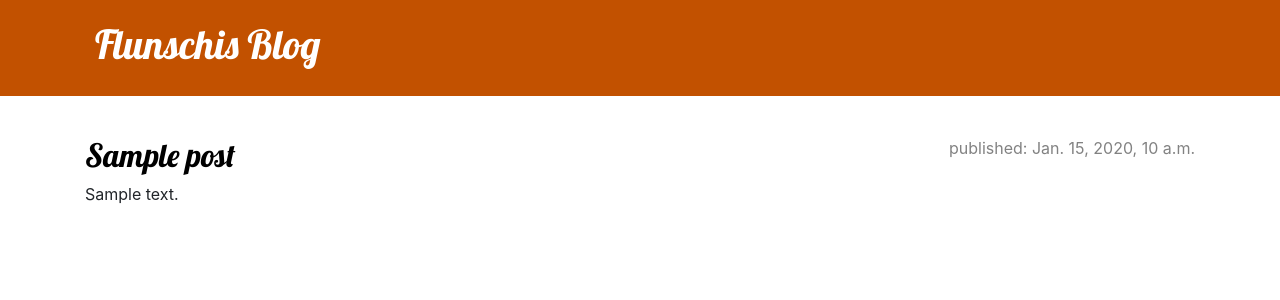
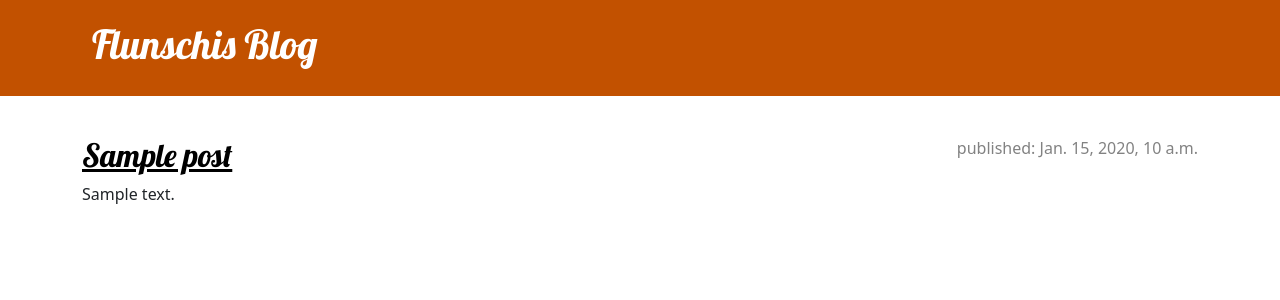
Before and after one commit to realflunschi/dg_test, a Django app: template blog/templates/blog/post_list.html in a window 1280 px wide. Shown: the top 300 px of the page. Run offline with Django 3.2, Linux system fonts and the light colour scheme; the template is opened without the code that fills it: most values are stand-ins (such as "Sample title", 1, 10 or a date in 2020).

Commit message:
use lates bootstrap version, set meta according to bootstrap documentation

```diff
--- a/blog/templates/blog/base.html
+++ b/blog/templates/blog/base.html
@@ -2,8 +2,10 @@
 <!DOCTYPE html>
 <html>
     <head>
+        <meta charset="utf-8">
+        <meta name="viewport" content="width=device-width, initial-scale=1">
         <title>Flunschis blog</title>
-        <link rel="stylesheet" href="https://cdn.jsdelivr.net/npm/bootstrap@4.5.3/dist/css/bootstrap.min.css" integrity="sha384-TX8t27EcRE3e/ihU7zmQxVncDAy5uIKz4rEkgIXeMed4M0jlfIDPvg6uqKI2xXr2" crossorigin="anonymous">
+        <link rel="stylesheet" href="https://cdn.jsdelivr.net/npm/bootstrap@5.3.0-alpha1/dist/css/bootstrap.min.css" integrity="sha384-GLhlTQ8iRABdZLl6O3oVMWSktQOp6b7In1Zl3/Jr59b6EGGoI1aFkw7cmDA6j6gD" crossorigin="anonymous">
         <link rel="stylesheet" href="//fonts.googleapis.com/css?family=Lobster&subset=latin,latin-ext" type="text/css">
         <link rel="stylesheet" href="{% static 'css/blog.css' %}">
     </head>
```
